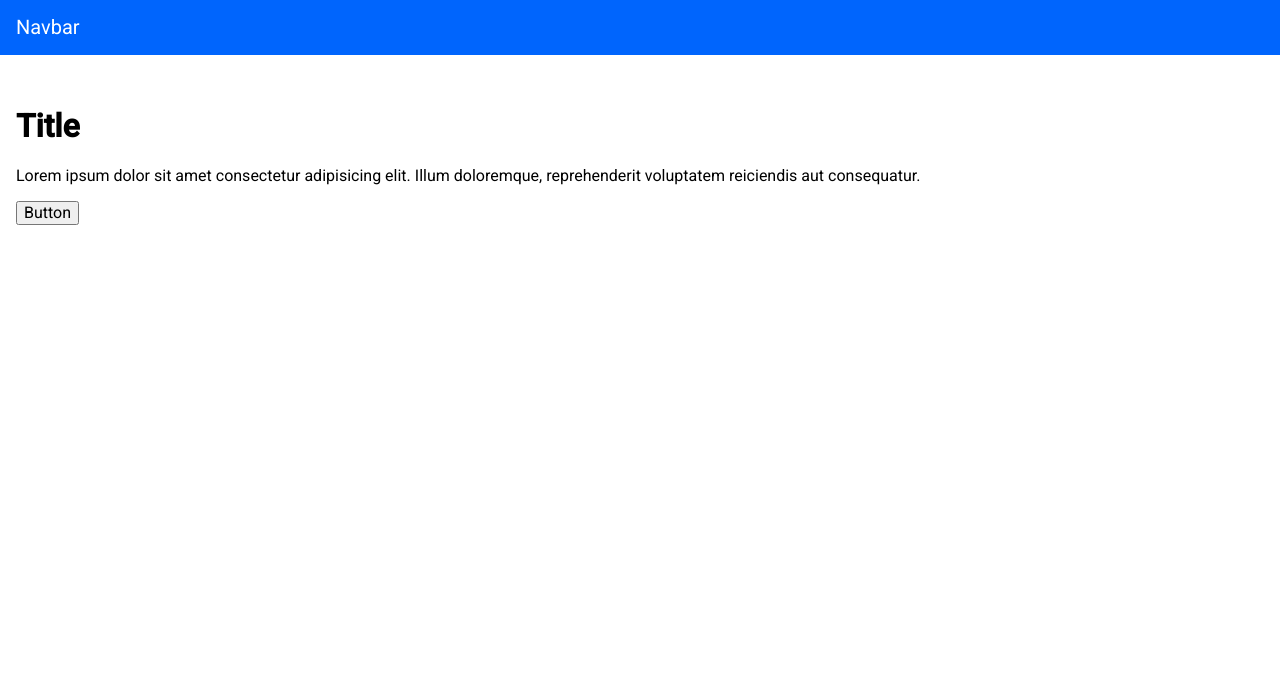
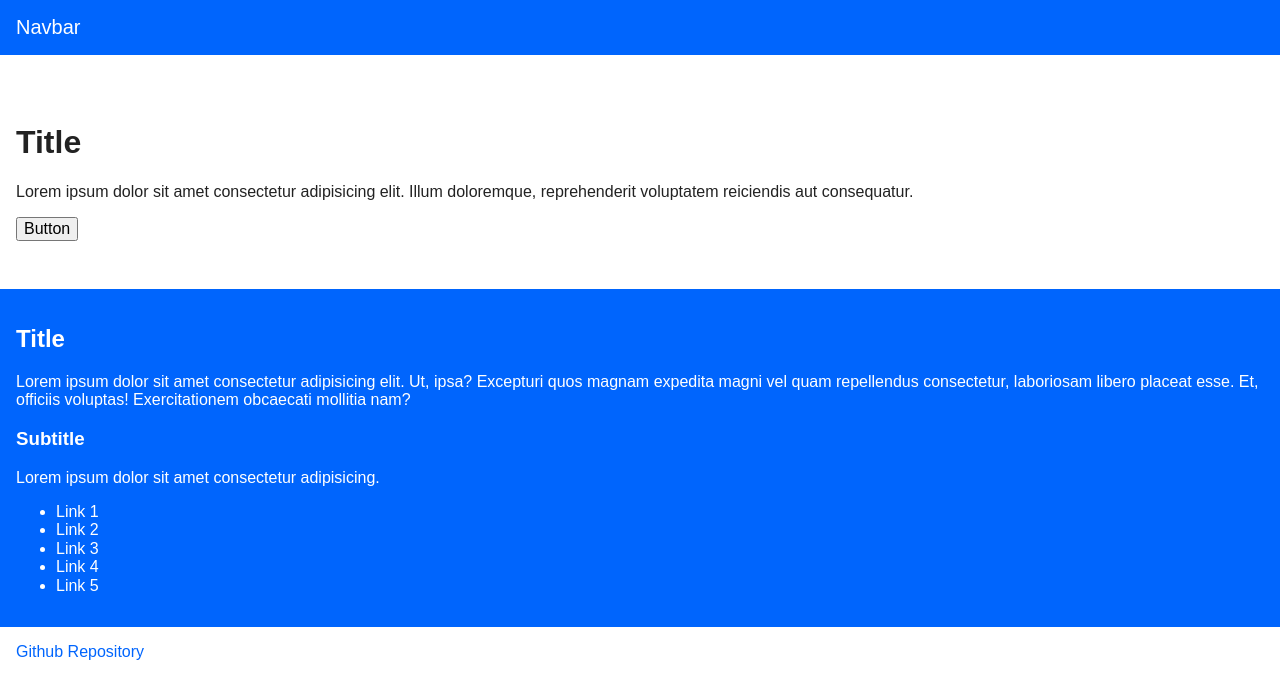
Before and after one commit to victoraranguren/test-css-landing, a plain HTML site: page index.html in a window 1280 px wide. Drawn offline with Linux system fonts and the light colour scheme.

Commit message:
Project completed

```diff
--- a/css/custom.css
+++ b/css/custom.css
@@ -3,23 +3,39 @@
 }
 
 body {
-  font-family: "Roboto", sans-serif;
+  font-family: sans-serif;
+  color: #222;
 }
 
-.nav{
+.nav {
   display: block;
   padding: 1em;
   background: #0065fd;
 }
 
-.nav .nav-badge{
+.nav .nav-badge {
   font-size: 1.25em;
   text-decoration: none;
   color: #fff;
 }
 
-.header{
+.header {
+  display: block;
+  padding: 3em 1em;
+}
+
+.main {
+  padding: 1em;
+  background: #0065fd;
+  color: #fff;
+}
+.footer {
   display: block;
   padding: 1em;
-  padding-top: 2em;
 }
+
+.footer .footer-link {
+  display: inline-block;
+  text-decoration: none;
+  color: #0065fd;
+}
--- a/index.html
+++ b/index.html
@@ -5,10 +5,6 @@
   <meta charset="UTF-8">
   <meta name="viewport" content="width=device-width, initial-scale=1.0">
   <title>Landing Page</title>
-
-  <link rel="preconnect" href="https://fonts.googleapis.com">
-  <link rel="preconnect" href="https://fonts.gstatic.com" crossorigin>
-  <link href="https://fonts.googleapis.com/css2?family=Roboto:wght@400;500&display=swap" rel="stylesheet">
 
   <link rel="stylesheet" href="css/normalize.css">
   <link rel="stylesheet" href="css/custom.css">
@@ -31,6 +27,31 @@
     <button class="header-button">Button</button>
   </header>
 
+  <main class="main">
+    <section class="main-section">
+      <h2>Title</h2>
+      <p>Lorem ipsum dolor sit amet consectetur adipisicing elit. Ut, ipsa? Excepturi quos magnam
+        expedita magni vel quam repellendus consectetur, laboriosam libero placeat esse. Et, officiis voluptas!
+        Exercitationem obcaecati mollitia nam?</p>
+
+      <h3>Subtitle</h3>
+
+      <p>Lorem ipsum dolor sit amet consectetur adipisicing.</p>
+
+      <ul>
+        <li>Link 1</li>
+        <li>Link 2</li>
+        <li>Link 3</li>
+        <li>Link 4</li>
+        <li>Link 5</li>
+      </ul>
+    </section>
+  </main>
+
+  <footer class="footer">
+    <a class="footer-link" href="https://github.com/victoraranguren/test-css-landing">Github Repository</a>
+  </footer>
+
 </body>
 
 </html>
```
